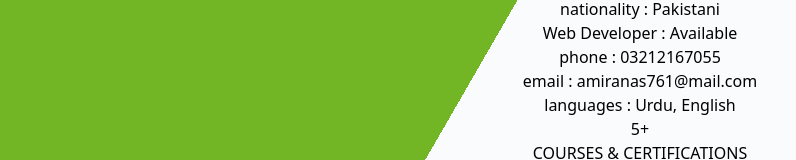
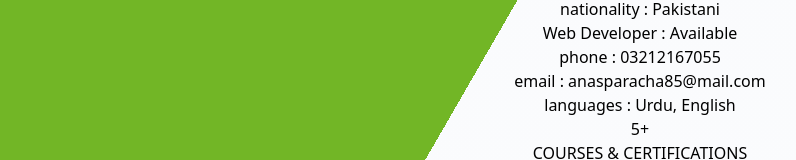
Before and after one commit to anasparacha85/Anas-paracha, a React (Vite) app: page /about in a window 1280 px wide. Shown: the part 269-429 px from the top of the page, without its empty margins (0-796 px from the left). Built offline with nearby package versions, Linux system fonts and the light colour scheme.

Commit message:
sec commit

```diff
--- a/src/Components/AboutMe.jsx
+++ b/src/Components/AboutMe.jsx
@@ -17,7 +17,7 @@
     nationality: "Pakistani",
     WebDeveloper: "Available",
     phone: "03212167055",
-    email: "amiranas761@mail.com",
+    email: "anasparacha85@mail.com",
     languages: "Urdu, English"
   };
 
```
